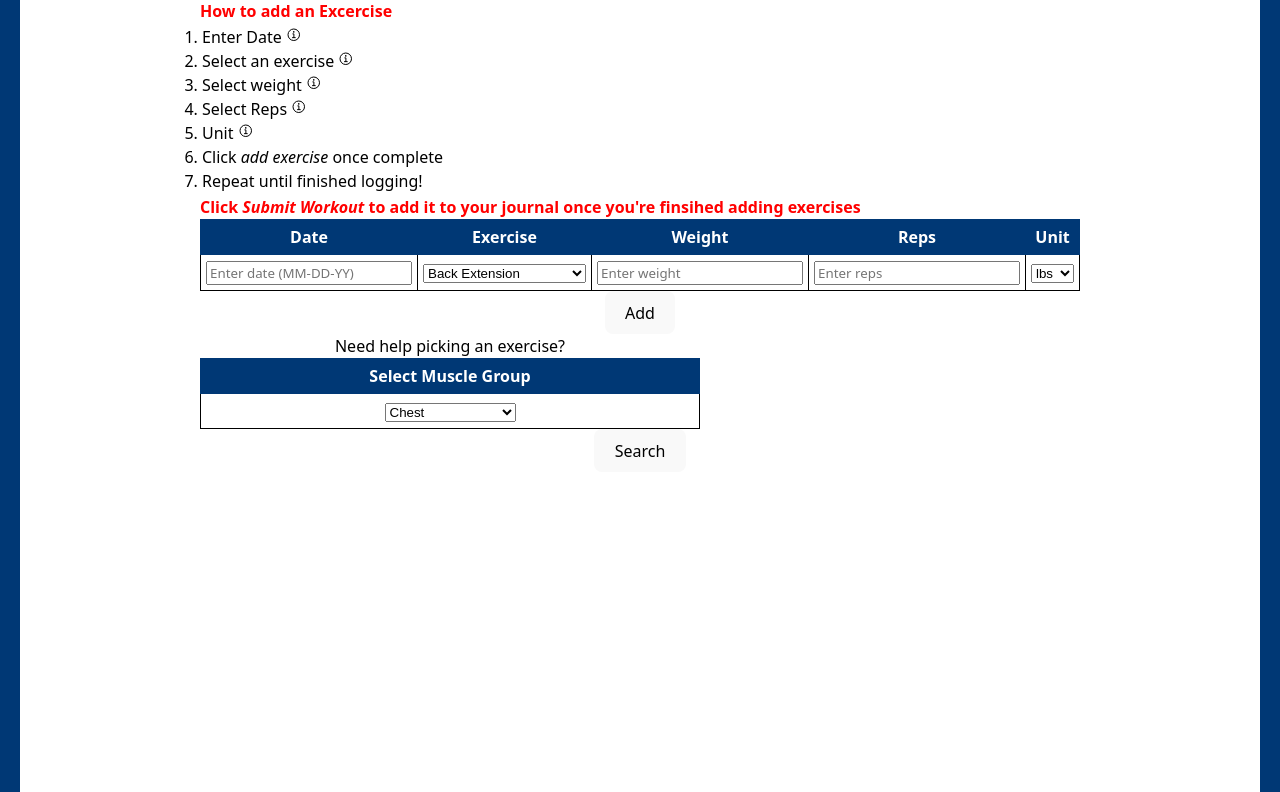
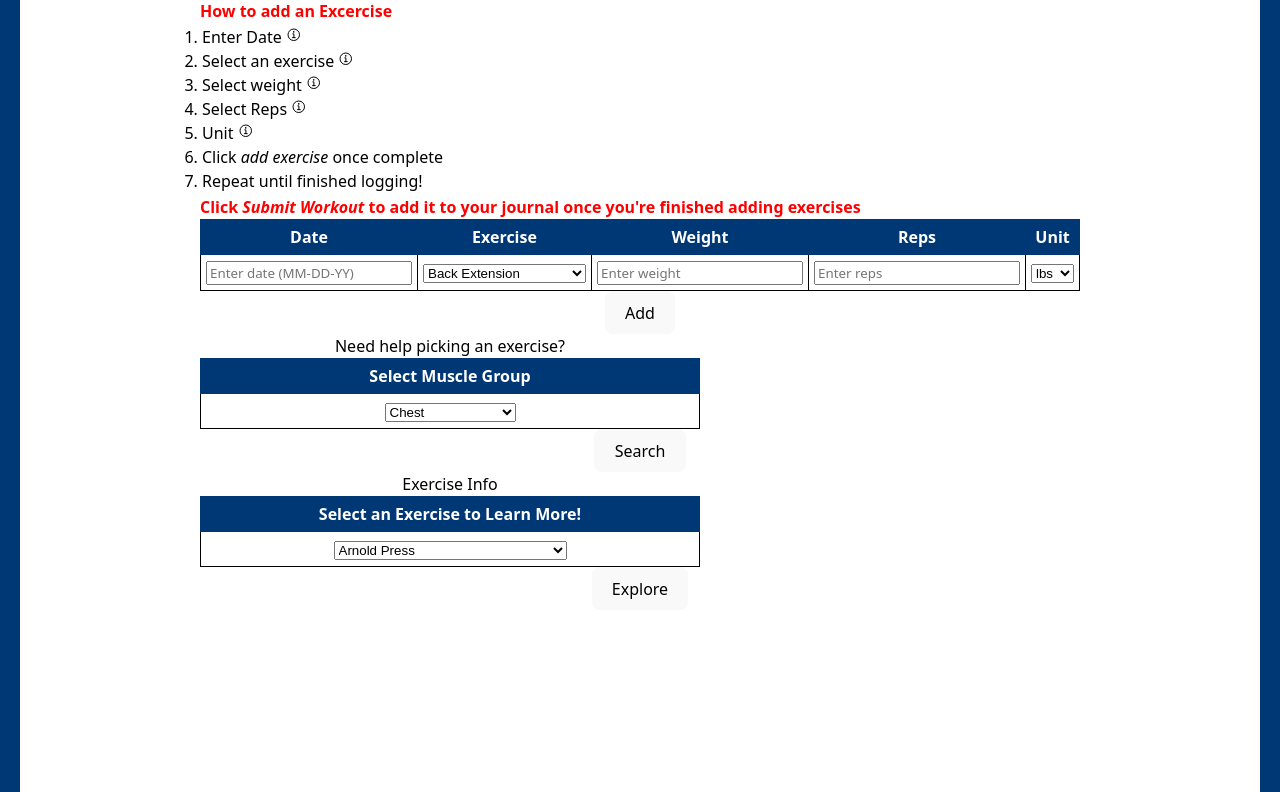
Before and after one commit to santoram/CS361_Main_Program, a React (Vite) app in the folder main-react/: page /create-workout in a window 1280 px wide. Shown: the part 583-1375 px from the top of the page. Built offline with nearby package versions, Linux system fonts and the light colour scheme; no server answers.

Commit message:
8.9 - added exercise microservice in express

```diff
--- a/main-react/src/pages/CreateWorkout.jsx
+++ b/main-react/src/pages/CreateWorkout.jsx
@@ -14,6 +14,8 @@ export const CreateWorkoutPage = () => {
     const [random_quote, setQuote] = useState([]);
     const [muscle_group, setMuscleGroup] = useState('');
     const [suggested_exercises, setSuggestedExercises] = useState('');
+    const [exercise, setExercise] = useState('');
+    const [info, setInfo] = useState('');
 
 
     const loadQuote = async () => {
@@ -37,6 +39,16 @@ export const CreateWorkoutPage = () => {
         const recommendations = await response.json();
         console.log(recommendations.Exercises);
         setSuggestedExercises(recommendations);
+    };
+
+    const getInfo = async () => {
+        const exercise_req = {exercise};
+        console.log(exercise_req)
+        const response = await fetch('http://localhost:5000/api/exercise-info', {method: "POST",
+            headers: {'Content-type': 'application/json'}, body:JSON.stringify(exercise_req)});
+        const info = await response.json();
+        console.log(info)
+        setInfo(info);
     };
 
 
@@ -68,7 +80,7 @@ export const CreateWorkoutPage = () => {
                 <li>Click <em>add exercise</em> once complete</li>
                 <li>Repeat until finished logging!</li>
             </ol>
-            <p className = 'createsteps'>Click <em>Submit Workout</em> to add it to your journal once you're finsihed adding exercises</p>
+            <p className = 'createsteps'>Click <em>Submit Workout</em> to add it to your journal once you're finished adding exercises</p>
 
             <table>
                 <thead>
@@ -152,7 +164,7 @@ export const CreateWorkoutPage = () => {
             <button onClick={addExercise}>Add</button>
 
             <br></br>
-            <div>
+            <span>
                 <table>
                     <caption>Need help picking an exercise?</caption>
                     <thead>
@@ -182,7 +194,71 @@ export const CreateWorkoutPage = () => {
                 </table>
                 <button onClick={findRecommendations}>Search</button>
                 <RecommendedExercises target={suggested_exercises}></RecommendedExercises>
-            </div>
+            </span>
+
+            <span>
+                <table>
+                    <caption>Exercise Info</caption>
+                    <thead>
+                        <tr>
+                            <th>Select an Exercise to Learn More!</th>
+                        </tr>
+                    </thead>
+                    <tbody>
+                        <tr>
+                            <td>
+                                <select name="ExerciseInfo"  onChange={e => setExercise(e.target.value)}>
+                                    <option value="Arnold Press">Arnold Press</option>
+                                    <option value="Barbell Bench Press">Barbell Bench Press</option>
+                                    <option value="Barbell Rows">Barbell Rows</option>
+                                    <option value="Barbell Squats">Barbell Squats</option>
+                                    <option value="Box Jumps">Box Jumps</option>
+                                    <option value="Cable Flies">Cable Flies</option>
+                                    <option value="Clean and Jerk">Clean and Jerk</option>
+                                    <option value="Deadlift">Deadlift</option>
+                                    <option value="Deficit Deadlifts">Deficit Deadlifts</option>
+                                    <option value="Dips">Dips</option>
+                                    <option value="Dumbbell Curls">Dumbbell Curls</option>
+                                    <option value="Farmers Walk">Farmers Walk</option>
+                                    <option value="Hammer Rows">Hammer Rows</option>
+                                    <option value="Hang Cleans">Hang Cleans</option>
+                                    <option value="Hang Snatch">Hang Snatch</option>
+                                    <option value="Kettlebell Swings">Kettlebell Swings</option>
+                                    <option value="Lat Pulldowns">Lat Pulldowns</option>
+                                    <option value="Leg Extensions">Leg Extensions</option>
+                                    <option value="Leg Press">Leg Press</option>
+                                    <option value="Lying Leg Curls">Lying Leg Curls</option>
+                                    <option value="Muscle Ups">Muscle Ups</option>
+                                    <option value="Overhead Press (Barbell/Dumbbell)">Overhead Press (Barbell/Dumbbell)</option>
+                                    <option value="Pendley Rows">Pendley Rows</option>
+                                    <option value="Pistol Squat">Pistol Squat</option>
+                                    <option value="Plank">Plank</option>
+                                    <option value="Power Cleans">Power Cleans</option>
+                                    <option value="Power Snatch">Power Snatch</option>
+                                    <option value="Preacher Curls">Preacher Curls</option>
+                                    <option value="Pull-ups">Pull-ups</option>
+                                    <option value="Push Jerks">Push Jerks</option>
+                                    <option value="Romanian Deadlifts">Romanian Deadlifts</option>
+                                    <option value="Seated Calf Raises">Seated Calf Raises</option>
+                                    <option value="Seated Leg Curls">Seated Leg Curls</option>
+                                    <option value="Shrugs">Shrugs</option>
+                                    <option value="Snatches">Snatches</option>
+                                    <option value="Split Squats">Split Squats</option>
+                                    <option value="Sumo Deadlift">Sumo Deadlift</option>
+                                    <option value="Sumo Deadlift High Pulls">Sumo Deadlift High Pulls</option>
+                                    <option value="Triceps Pushdowns (Cable)">Triceps Pushdowns (Cable)</option>
+                                    <option value="Weighted Burpees">Weighted Burpees</option>
+                                    <option value="Weighted Lunges">Weighted Lunges</option>
+                                    <option value="Weighted Push-ups">Weighted Push-ups</option>
+                                    <option value="Zercher Squat">Zercher Squat</option>
+                                </select >
+                            </td>
+                        </tr>
+                    </tbody>
+                </table>
+                <button onClick={getInfo}>Explore</button>
+
+            </span>
 
 
         </div>
```
Also changed, not shown: 1 other file (tests, documents, lock files or other folders).
